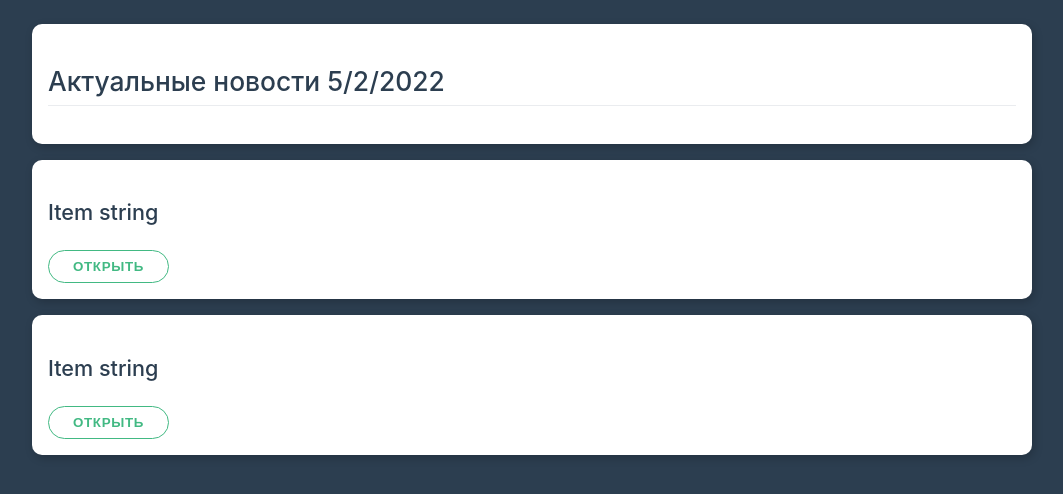
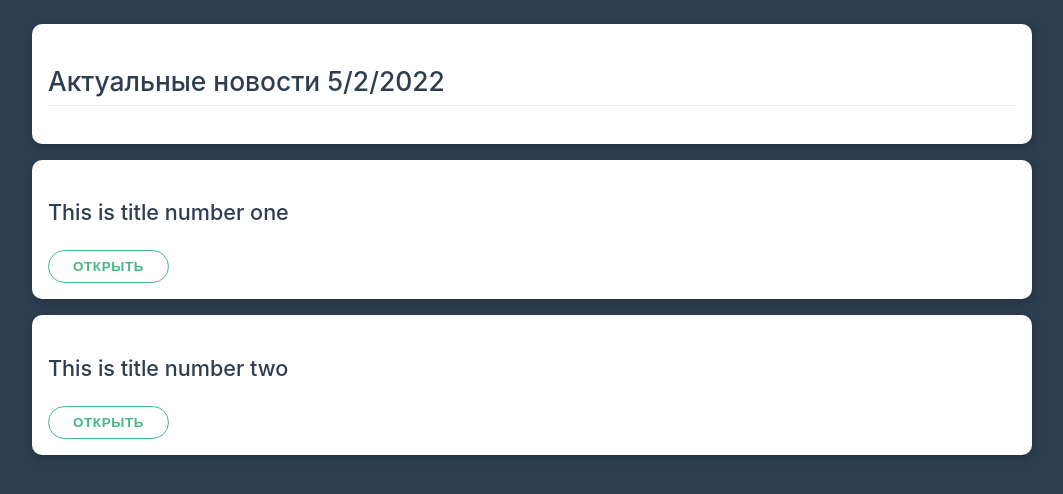
Before and after one commit to SergeyLoveyko/vue-education, a Vue app in the folder 06_All_about_components/vue-components-main/: page / in a window 1280 px wide. Shown: the top 494 px of the page, without its empty margins (108-1171 px from the left). Built offline with nearby package versions, Linux system fonts and the light colour scheme.

Commit message:
fead: 6_AoC - lesson_5 - passing parameters to components: how properties work

```diff
--- a/06_All_about_components/vue-components-main/src/App.vue
+++ b/06_All_about_components/vue-components-main/src/App.vue
@@ -4,8 +4,8 @@
       <h2>Актуальные новости {{ now }}</h2>
     </div>
 
-    <app-news></app-news>
-    <AppNews />
+    <app-news titleTwo="This is title number one"></app-news>
+    <app-news titleTwo="This is title number two"></app-news>
   </div>
 </template>
 
@@ -15,7 +15,6 @@ export default {
   data() {
     return {
       now: new Date().toLocaleDateString(),
-      isOpen: false,
       news: [
         'Джо Байден победил на выборах в США',
         'Vue 3 успешно работает'
--- a/06_All_about_components/vue-components-main/src/AppNews.vue
+++ b/06_All_about_components/vue-components-main/src/AppNews.vue
@@ -1,6 +1,6 @@
 <template>
   <div class="card">
-    <h3>{{ item }}</h3>
+    <h3>{{ titleTwo }}</h3>
     <button class="btn" @click="isOpen = !isOpen">Открыть</button>
     <p v-if="isOpen">Lorem ipsum dolor sit amet consectetur adipisicing elit. Nostrum iusto perferendis, dolor doloribus rem mollitia.</p>
   </div>
@@ -8,6 +8,7 @@
 
 <script>
 export default {
+  props: ['titleTwo'],
   data() {
     return {
       item: 'Item string',
```
